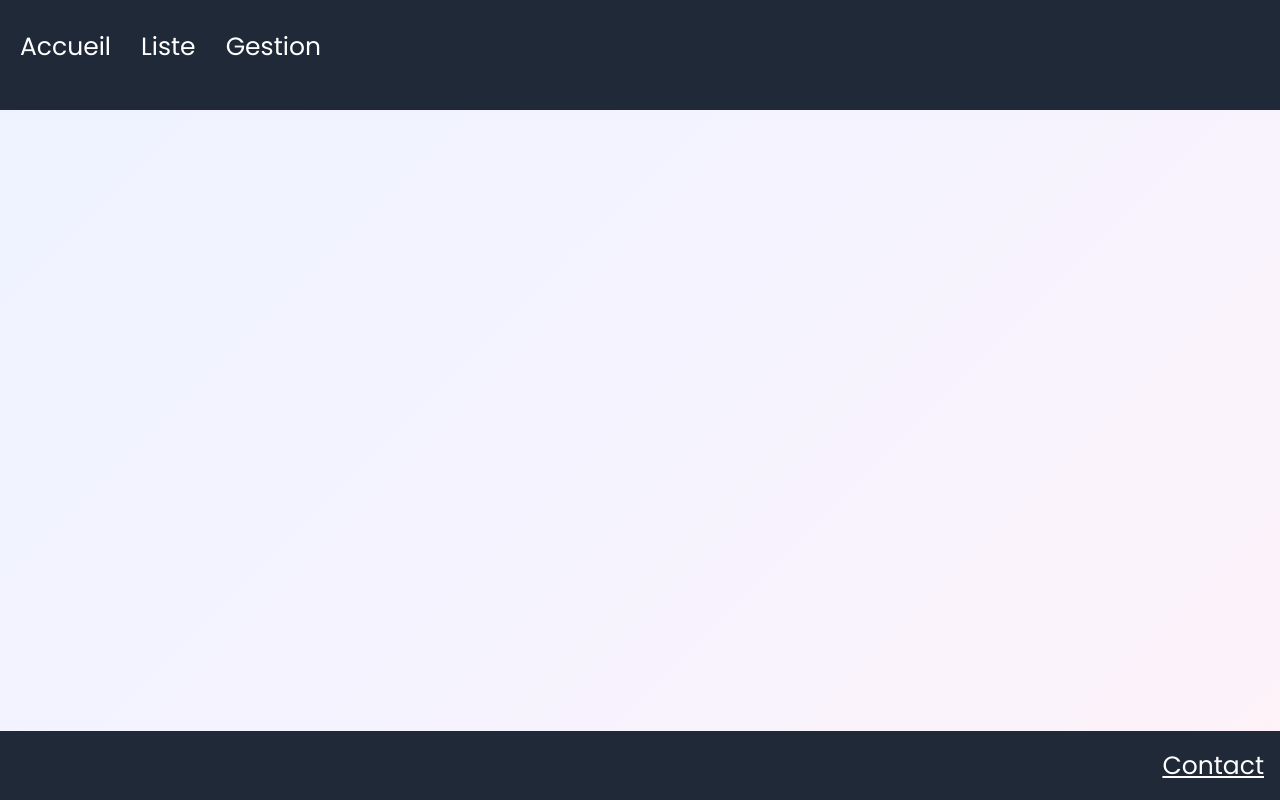
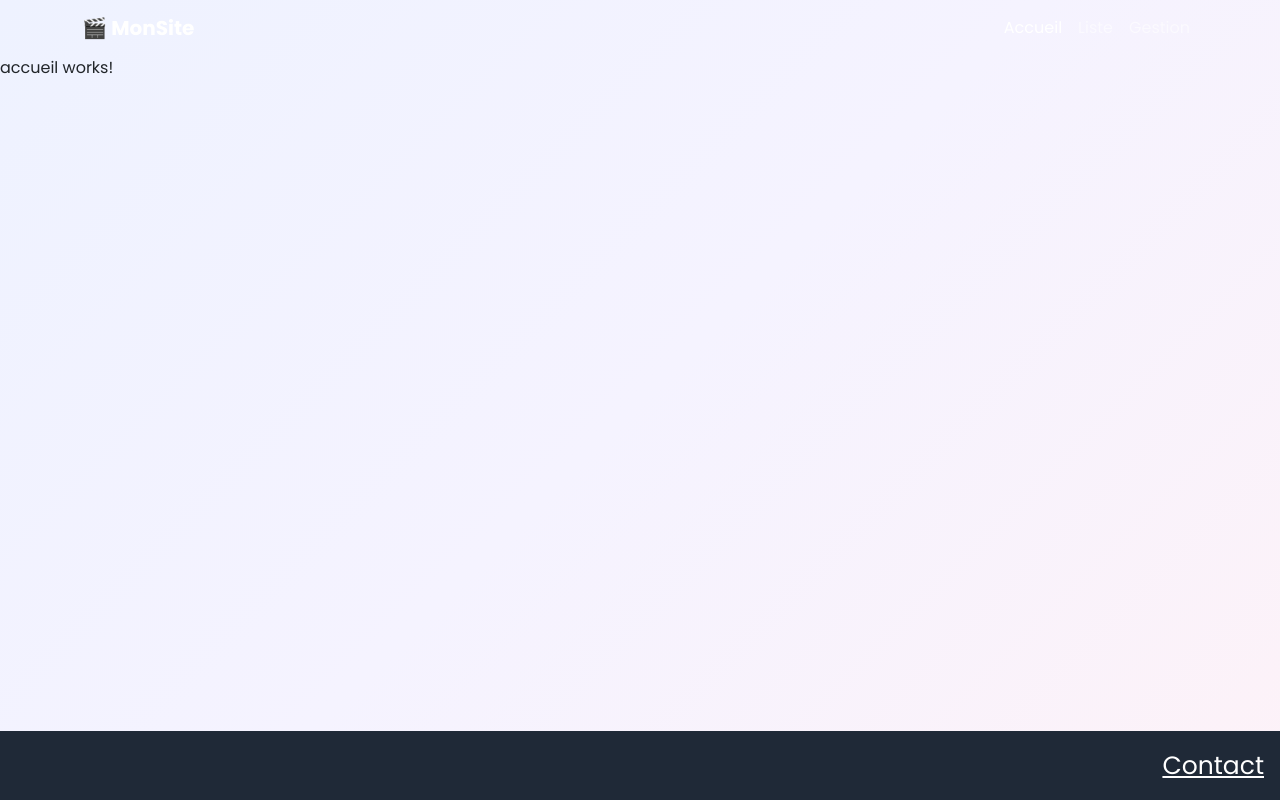
Before and after one commit to ManilBns/exo2-Manil-Joseph, an Angular app in the folder exo2-Manil-Joseph/: page / in a window 1280 px wide. Built offline with nearby package versions, Linux system fonts and the light colour scheme.

Commit message:
chaangement du header & ajout des routes

```diff
--- a/exo2-Manil-Joseph/src/app/app.routes.ts
+++ b/exo2-Manil-Joseph/src/app/app.routes.ts
@@ -1,3 +1,13 @@
 import { Routes } from '@angular/router';
+import { Accueil } from './accueil/accueil';
+import { Liste } from './liste/liste';
+import { Gestion } from './gestion/gestion';
+import { Contact } from './contact/contact';
 
-export const routes: Routes = [];
+export const routes: Routes = [
+  { path: '', component: Accueil },
+  { path: 'liste', component: Liste },
+  { path: 'gestion', component: Gestion },
+  { path: 'contact', component: Contact },
+  { path: '**', redirectTo: '' }, // URL inconnue -> accueil
+];
--- a/exo2-Manil-Joseph/src/app/header/header.html
+++ b/exo2-Manil-Joseph/src/app/header/header.html
@@ -1,9 +1,16 @@
-<header class="site-header">
-	<nav class="navbar" aria-label="Navigation principale">
-		<ul class="navbar__links">
-			<li><a routerLink="/" routerLinkActive="navbar__link--active" [routerLinkActiveOptions]="{ exact: true }">Accueil</a></li>
-			<li><a routerLink="/liste" routerLinkActive="navbar__link--active">Liste</a></li>
-			<li><a routerLink="/gestion" routerLinkActive="navbar__link--active">Gestion</a></li>
-		</ul>
-	</nav>
-</header>
+<nav class="navbar navbar-expand navbar-dark">
+  <div class="container">
+    <a class="navbar-brand fw-bold" routerLink="/">🎬 MonSite</a>
+    <ul class="navbar-nav ms-auto">
+      <li class="nav-item">
+        <a class="nav-link" routerLink="/" routerLinkActive="active" [routerLinkActiveOptions]="{ exact: true }">Accueil</a>
+      </li>
+      <li class="nav-item">
+        <a class="nav-link" routerLink="/liste" routerLinkActive="active">Liste</a>
+      </li>
+      <li class="nav-item">
+        <a class="nav-link" routerLink="/gestion" routerLinkActive="active">Gestion</a>
+      </li>
+    </ul>
+  </div>
+</nav>
```
